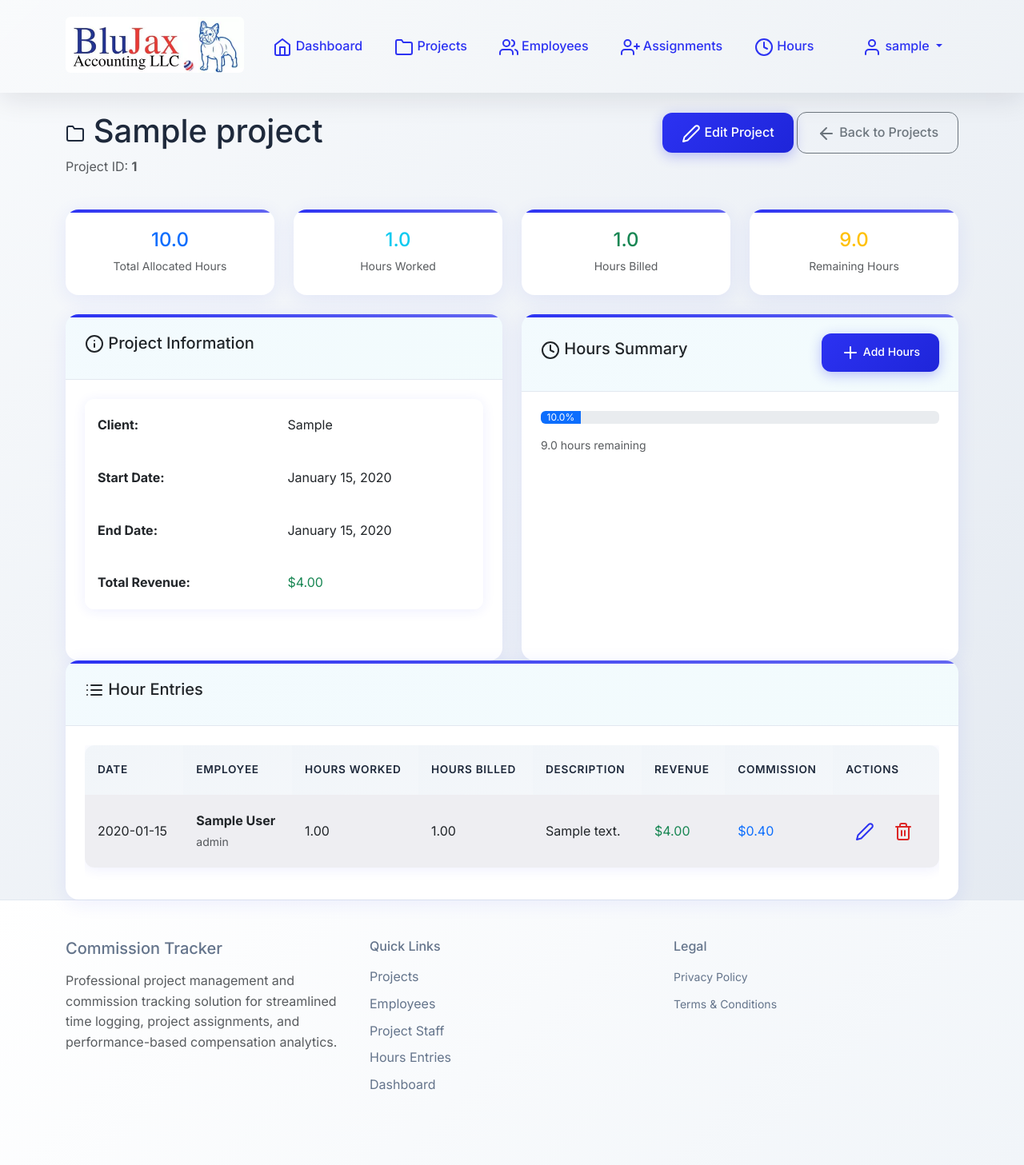
After one commit to Janus-Solutions-Group/commission-tracker, a Flask app: page /projects/1 in a window 1280 px wide. The commit adds this page. Shown: the whole page at 80% size. Run offline with Flask 3, Linux system fonts and the light colour scheme; a user stored in the database is signed in; tables that the repository leaves empty hold one stand-in row (values such as "Sample post"); some libraries are stand-ins or nearby versions.

Commit message:
Enable secure user accounts with registration and login functionality
Implements user authentication using Flask-Login, Flask-JWT-Extended, and PostgreSQL.

Replit-Commit-Author: Agent
Replit-Commit-Session-Id: a317dc61-67d3-403b-9f5c-b6e8343b34e0
Replit-Commit-Screenshot-Url: https://storage.googleapis.com/screenshot-production-us-central1/c34d9a0a-48a3-4799-a5ca-79d06022d41d/a317dc61-67d3-403b-9f5c-b6e8343b34e0/tYRWW8E

```diff
--- a/pyproject.toml
+++ b/pyproject.toml
@@ -13,4 +13,6 @@ dependencies = [
     "wtforms>=3.2.1",
     "werkzeug>=3.1.3",
     "sqlalchemy>=2.0.41",
+    "flask-login>=0.6.3",
+    "flask-jwt-extended>=4.7.1",
 ]
--- a/routes.py
+++ b/routes.py
@@ -1,35 +1,103 @@
 from flask import render_template, request, redirect, url_for, flash, jsonify
+from flask_login import login_user, logout_user, current_user, login_required
+from urllib.parse import urlparse
 from app import app, db
-from models import Project, Employee, ProjectStaff, HoursEntry
-from forms import ProjectForm, EmployeeForm, ProjectStaffForm, HoursEntryForm
+from models import Project, Employee, ProjectStaff, HoursEntry, User, Company
+from forms import ProjectForm, EmployeeForm, ProjectStaffForm, HoursEntryForm, SignupForm, LoginForm
 from utils import get_paginated_query
 from sqlalchemy import func, desc
 
+# Authentication routes
+@app.route('/signup', methods=['GET', 'POST'])
+def signup():
+    if current_user.is_authenticated:
+        return redirect(url_for('index'))
+
+    form = SignupForm()
+    if form.validate_on_submit():
+        # Check if username or email already exists
+        existing_user = User.query.filter(
+            (User.username == form.username.data) | (User.email == form.email.data)
+        ).first()
+        if existing_user:
+            flash('Username or email already exists', 'error')
+            return render_template('auth/signup.html', form=form)
+
+        # Check if company already exists
+        company = Company.query.filter_by(name=form.company_name.data).first()
+        if not company:
+            company = Company(name=form.company_name.data)
+            db.session.add(company)
+            db.session.flush()  # To get company.id
+
+        # Create user
+        user = User(
+            username=form.username.data,
+            email=form.email.data,
+            company_id=company.id,
+            is_owner=True  # First user of company becomes owner
+        )
+        user.set_password(form.password.data)
+        db.session.add(user)
+        db.session.commit()
+
+        flash('Registration successful! Please log in.', 'success')
+        return redirect(url_for('login'))
+
+    return render_template('auth/signup.html', form=form)
+
+@app.route('/login', methods=['GET', 'POST'])
+def login():
+    if current_user.is_authenticated:
+        return redirect(url_for('index'))
+
+    form = LoginForm()
+    if form.validate_on_submit():
+        user = User.query.filter_by(username=form.username.data).first()
+        if user and user.check_password(form.password.data):
+            login_user(user, remember=form.remember_me.data)
+            next_page = request.args.get('next')
+            if not next_page or urlparse(next_page).netloc != '':
+                next_page = url_for('index')
+            return redirect(next_page)
+        flash('Invalid username or password', 'error')
+
+    return render_template('auth/login.html', form=form)
+
+@app.route('/logout')
+@login_required
+def logout():
+    logout_user()
+    return redirect(url_for('login'))
+
 @app.route('/')
+@login_required
 def index():
     """Dashboard with overview statistics"""
-    # Get summary statistics
-    total_projects = Project.query.count()
-    total_employees = Employee.query.count()
+    # Get summary statistics for current user's company
+    total_projects = Project.query.filter_by(company_id=current_user.company_id).count()
+    total_employees = Employee.query.filter_by(company_id=current_user.company_id).count()
 
-    # Total commission
+    # Total commission for current company
     total_commission = db.session.query(
         func.sum(HoursEntry.hours_billed * Employee.hourly_rate * Employee.commission_percentage / 100)
-    ).join(Employee).scalar() or 0
+    ).join(Employee).join(Project).filter(Project.company_id == current_user.company_id).scalar() or 0
 
-    # Total revenue
+    # Total revenue for current company
     total_revenue = db.session.query(
         func.sum(HoursEntry.hours_billed * Employee.hourly_rate)
-    ).join(Employee).scalar() or 0
+    ).join(Employee).join(Project).filter(Project.company_id == current_user.company_id).scalar() or 0
 
-    # Recent hours entries
-    recent_entries = HoursEntry.query.order_by(desc(HoursEntry.created_at)).limit(5).all()
+    # Recent hours entries for current company
+    recent_entries = HoursEntry.query.join(Project).filter(
+        Project.company_id == current_user.company_id
+    ).order_by(desc(HoursEntry.created_at)).limit(5).all()
 
-    # Top performers by commission
+    # Top performers by commission for current company
     top_performers = db.session.query(
         Employee,
         func.sum(HoursEntry.hours_billed * Employee.hourly_rate * Employee.commission_percentage / 100).label('total_commission')
-    ).join(HoursEntry).group_by(Employee.id).order_by(desc('total_commission')).limit(5).all()
+    ).join(HoursEntry).filter(Employee.company_id == current_user.company_id).group_by(Employee.id).order_by(desc('total_commission')).limit(5).all()
 
     return render_template('index.html',
                          total_projects=total_projects,
@@ -40,10 +108,11 @@ def index():
                          top_performers=top_performers)
 
 @app.route('/dashboard')
+@login_required
 def dashboard():
     """Detailed dashboard with commission calculations and analytics"""
 
-    # Employee commission summary
+    # Employee commission summary for current company
     employee_stats = db.session.query(
         Employee,
         func.coalesce(func.sum(HoursEntry.hours_worked), 0).label('total_worked'),
@@ -54,9 +123,9 @@ def dashboard():
         func.coalesce(
             func.sum(HoursEntry.hours_billed * Employee.hourly_rate), 0
         ).label('total_revenue')
-    ).outerjoin(HoursEntry).group_by(Employee.id).all()
+    ).filter(Employee.company_id == current_user.company_id).outerjoin(HoursEntry).group_by(Employee.id).all()
 
-    # Project summary
+    # Project summary for current company
     project_stats = db.session.query(
         Project,
         func.coalesce(func.sum(HoursEntry.hours_worked), 0).label('total_worked'),
@@ -64,20 +133,25 @@ def dashboard():
         func.coalesce(
             func.sum(HoursEntry.hours_billed * Employee.hourly_rate), 0
         ).label('total_revenue')
-    ).outerjoin(HoursEntry).outerjoin(Employee).group_by(Project.id).all()
+    ).filter(Project.company_id == current_user.company_id).outerjoin(HoursEntry).outerjoin(Employee).group_by(Project.id).all()
 
     return render_template('dashboard.html',
                            employee_stats=employee_stats,
                            project_stats=project_stats)
 # Projects routes
 @app.route('/projects')
+@login_required
 def projects_list():
     page = request.args.get('page', 1, type=int)
     per_page = 10
-    projects = get_paginated_query(Project.query.order_by(Project.name), page, per_page)
+    projects = get_paginated_query(
+        Project.query.filter_by(company_id=current_user.company_id).order_by(Project.name),
+        page, per_page
+    )
     return render_template('projects/list.html', projects=projects)
 
 @app.route('/projects/new', methods=['GET', 'POST'])
+@login_required
 def projects_new():
     form = ProjectForm()
     if form.validate_on_submit():
@@ -85,7 +159,9 @@ def projects_new():
             name=form.name.data,
             client=form.client.data,
             start_date=form.start_date.data,
-            end_date=form.end_date.data
+            end_date=form.end_date.data,
+            total_allocated_hours=form.total_allocated_hours.data,
+            company_id=current_user.company_id
         )
         db.session.add(project)
         db.session.commit()
@@ -94,8 +170,9 @@ def projects_new():
     return render_template('projects/form.html', form=form, title='New Project')
 
 @app.route('/projects/<int:id>/edit', methods=['GET', 'POST'])
+@login_required
 def projects_edit(id):
-    project = Project.query.get_or_404(id)
+    project = Project.query.filter_by(id=id, company_id=current_user.company_id).first_or_404()
     form = ProjectForm(obj=project)
     if form.validate_on_submit():
         form.populate_obj(project)
@@ -105,22 +182,40 @@ def projects_edit(id):
     return render_template('projects/form.html', form=form, title='Edit Project', project=project)
 
 @app.route('/projects/<int:id>/delete', methods=['POST'])
+@login_required
 def projects_delete(id):
-    project = Project.query.get_or_404(id)
+    project = Project.query.filter_by(id=id, company_id=current_user.company_id).first_or_404()
     db.session.delete(project)
     db.session.commit()
     flash('Project deleted successfully!', 'success')
     return redirect(url_for('projects_list'))
 
+@app.route('/projects/<int:id>')
+@login_required
+def projects_detail(id):
+    project = Project.query.filter_by(id=id, company_id=current_user.company_id).first_or_404()
+
+    # Get all hour entries for this project
+    hour_entries = HoursEntry.query.filter_by(project_id=project.id).order_by(
+        HoursEntry.date.desc(), HoursEntry.created_at.desc()
+    ).all()
+
+    return render_template('projects/detail.html', project=project, hour_entries=hour_entries)
+
 # Employees routes
 @app.route('/employees')
+@login_required
 def employees_list():
     page = request.args.get('page', 1, type=int)
     per_page = 10
-    employees = get_paginated_query(Employee.query.order_by(Employee.name), page, per_page)
+    employees = get_paginated_query(
+        Employee.query.filter_by(company_id=current_user.company_id).order_by(Employee.name),
+        page, per_page
+    )
     return render_template('employees/list.html', employees=employees)
 
 @app.route('/employees/new', methods=['GET', 'POST'])
+@login_required
 def employees_new():
     form = EmployeeForm()
     if form.validate_on_submit():
@@ -128,7 +223,8 @@ def employees_new():
             name=form.name.data,
             role=form.role.data,
             hourly_rate=form.hourly_rate.data,
-            commission_percentage=form.commission_percentage.data
+            commission_percentage=form.commission_percentage.data,
+            company_id=current_user.company_id
         )
         db.session.add(employee)
         db.session.commit()
@@ -137,8 +233,9 @@ def employees_new():
     return render_template('employees/form.html', form=form, title='New Employee')
 
 @app.route('/employees/<int:id>/edit', methods=['GET', 'POST'])
+@login_required
 def employees_edit(id):
-    employee = Employee.query.get_or_404(id)
+    employee = Employee.query.filter_by(id=id, company_id=current_user.company_id).first_or_404()
     form = EmployeeForm(obj=employee)
     if form.validate_on_submit():
         form.populate_obj(employee)
@@ -148,8 +245,9 @@ def employees_edit(id):
     return render_template('employees/form.html', form=form, title='Edit Employee', employee=employee)
 
 @app.route('/employees/<int:id>/delete', methods=['POST'])
+@login_required
 def employees_delete(id):
-    employee = Employee.query.get_or_404(id)
+    employee = Employee.query.filter_by(id=id, company_id=current_user.company_id).first_or_404()
     db.session.delete(employee)
     db.session.commit()
     flash('Employee deleted successfully!', 'success')
@@ -157,13 +255,18 @@ def employees_delete(id):
 
 # Project Staff routes
 @app.route('/project-staff')
+@login_required
 def project_staff_list():
     page = request.args.get('page', 1, type=int)
     per_page = 10
-    project_staff = get_paginated_query(ProjectStaff.query.order_by(ProjectStaff.created_at.desc()), page, per_page)
+    project_staff = get_paginated_query(
+        ProjectStaff.query.join(Project).filter(Project.company_id == current_user.company_id).order_by(ProjectStaff.created_at.desc()),
+        page, per_page
+    )
     return render_template('project_staff/list.html', project_staff=project_staff)
 
 @app.route('/project-staff/new', methods=['GET', 'POST'])
+@login_required
 def project_staff_new():
     form = ProjectStaffForm()
     if form.validate_on_submit():
@@ -179,8 +282,12 @@ def project_staff_new():
     return render_template('project_staff/form.html', form=form, title='Assign Employee to Project')
 
 @app.route('/project-staff/<int:id>/edit', methods=['GET', 'POST'])
+@login_required
 def project_staff_edit(id):
-    project_staff = ProjectStaff.query.get_or_404(id)
+    project_staff = ProjectStaff.query.join(Project).filter(
+        ProjectStaff.id == id,
+        Project.company_id == current_user.company_id
+    ).first_or_404()
     form = ProjectStaffForm(obj=project_staff)
     if form.validate_on_submit():
         form.populate_obj(project_staff)
@@ -190,8 +297,12 @@ def project_staff_edit(id):
     return render_template('project_staff/form.html', form=form, title='Edit Project Assignment', project_staff=project_staff)
 
 @app.route('/project-staff/<int:id>/delete', methods=['POST'])
+@login_required
 def project_staff_delete(id):
-    project_staff = ProjectStaff.query.get_or_404(id)
+    project_staff = ProjectStaff.query.join(Project).filter(
+        ProjectStaff.id == id,
+        Project.company_id == current_user.company_id
+    ).first_or_404()
     db.session.delete(project_staff)
     db.session.commit()
     flash('Project assignment removed successfully!', 'success')
@@ -199,13 +310,18 @@ def project_staff_delete(id):
 
 # Hours Entry routes
 @app.route('/hours')
+@login_required
 def hours_list():
     page = request.args.get('page', 1, type=int)
     per_page = 10
-    hours = get_paginated_query(HoursEntry.query.order_by(HoursEntry.date.desc()), page, per_page)
+    hours = get_paginated_query(
+        HoursEntry.query.join(Project).filter(Project.company_id == current_user.company_id).order_by(HoursEntry.date.desc()),
+        page, per_page
+    )
     return render_template('hours/list.html', hours=hours)
 
 @app.route('/hours/new', methods=['GET', 'POST'])
+@login_required
 def hours_new():
     form = HoursEntryForm()
     if form.validate_on_submit():
@@ -224,8 +340,12 @@ def hours_new():
     return render_template('hours/form.html', form=form, title='New Hours Entry')
 
 @app.route('/hours/<int:id>/edit', methods=['GET', 'POST'])
+@login_required
 def hours_edit(id):
-    hours_entry = HoursEntry.query.get_or_404(id)
+    hours_entry = HoursEntry.query.join(Project).filter(
+        HoursEntry.id == id,
+        Project.company_id == current_user.company_id
+    ).first_or_404()
     form = HoursEntryForm(obj=hours_entry)
     if form.validate_on_submit():
         form.populate_obj(hours_entry)
@@ -235,8 +355,12 @@ def hours_edit(id):
     return render_template('hours/form.html', form=form, title='Edit Hours Entry', hours_entry=hours_entry)
 
 @app.route('/hours/<int:id>/delete', methods=['POST'])
+@login_required
 def hours_delete(id):
-    hours_entry = HoursEntry.query.get_or_404(id)
+    hours_entry = HoursEntry.query.join(Project).filter(
+        HoursEntry.id == id,
+        Project.company_id == current_user.company_id
+    ).first_or_404()
     db.session.delete(hours_entry)
     db.session.commit()
     flash('Hours entry deleted successfully!', 'success')
--- a/templates/base.html
+++ b/templates/base.html
@@ -597,6 +597,7 @@
                 <span class="navbar-toggler-icon"></span>
             </button>
             <div class="collapse navbar-collapse" id="navbarNav">
+                {% if current_user.is_authenticated %}
                 <ul class="navbar-nav me-auto">
                     <li class="nav-item">
                         <a class="nav-link" href="{{ url_for('dashboard') }}">
@@ -624,6 +625,34 @@
                         </a>
                     </li>
                 </ul>
+                <ul class="navbar-nav">
+                    <li class="nav-item dropdown">
+                        <a class="nav-link dropdown-toggle" href="#" id="userDropdown" role="button" data-bs-toggle="dropdown">
+                            <i data-feather="user"></i> {{ current_user.username }}
+                        </a>
+                        <ul class="dropdown-menu">
+                            <li><span class="dropdown-item-text">{{ current_user.company.name }}</span></li>
+                            <li><hr class="dropdown-divider"></li>
+                            <li><a class="dropdown-item" href="{{ url_for('logout') }}">
+                                <i data-feather="log-out"></i> Logout
+                            </a></li>
+                        </ul>
+                    </li>
+                </ul>
+                {% else %}
+                <ul class="navbar-nav ms-auto">
+                    <li class="nav-item">
+                        <a class="nav-link" href="{{ url_for('login') }}">
+                            <i data-feather="log-in"></i> Login
+                        </a>
+                    </li>
+                    <li class="nav-item">
+                        <a class="nav-link" href="{{ url_for('signup') }}">
+                            <i data-feather="user-plus"></i> Sign Up
+                        </a>
+                    </li>
+                </ul>
+                {% endif %}
             </div>
         </div>
     </nav>
--- /dev/null
+++ b/templates/projects/detail.html
@@ -0,0 +1,196 @@
+{% extends "base.html" %}
+
+{% block title %}{{ project.name }} - Commission Tracker{% endblock %}
+
+{% block content %}
+<div class="row mb-4">
+    <div class="col">
+        <h1>
+            <i data-feather="folder"></i>
+            {{ project.name }}
+        </h1>
+        <p class="text-muted">Project ID: <strong>{{ project.project_id }}</strong></p>
+    </div>
+    <div class="col-auto">
+        <a href="{{ url_for('projects_edit', id=project.id) }}" class="btn btn-primary">
+            <i data-feather="edit-2"></i> Edit Project
+        </a>
+        <a href="{{ url_for('projects_list') }}" class="btn btn-outline-secondary">
+            <i data-feather="arrow-left"></i> Back to Projects
+        </a>
+    </div>
+</div>
+
+<div class="row mb-4">
+    <div class="col-md-3">
+        <div class="card">
+            <div class="card-body text-center">
+                <h4 class="text-primary">{{ "%.1f"|format(project.total_allocated_hours) }}</h4>
+                <small class="text-muted">Total Allocated Hours</small>
+            </div>
+        </div>
+    </div>
+    <div class="col-md-3">
+        <div class="card">
+            <div class="card-body text-center">
+                <h4 class="text-info">{{ "%.1f"|format(project.total_hours_worked) }}</h4>
+                <small class="text-muted">Hours Worked</small>
+            </div>
+        </div>
+    </div>
+    <div class="col-md-3">
+        <div class="card">
+            <div class="card-body text-center">
+                <h4 class="text-success">{{ "%.1f"|format(project.total_hours_billed) }}</h4>
+                <small class="text-muted">Hours Billed</small>
+            </div>
+        </div>
+    </div>
+    <div class="col-md-3">
+        <div class="card">
+            <div class="card-body text-center">
+                <h4 class="{% if project.remaining_hours < 0 %}text-danger{% else %}text-warning{% endif %}">
+                    {{ "%.1f"|format(project.remaining_hours) }}
+                </h4>
+                <small class="text-muted">Remaining Hours</small>
+            </div>
+        </div>
+    </div>
+</div>
+
+<div class="row">
+    <div class="col-md-6">
+        <div class="card mb-4">
+            <div class="card-header">
+                <h5><i data-feather="info"></i> Project Information</h5>
+            </div>
+            <div class="card-body">
+                <table class="table table-borderless">
+                    <tr>
+                        <td><strong>Client:</strong></td>
+                        <td>{{ project.client }}</td>
+                    </tr>
+                    <tr>
+                        <td><strong>Start Date:</strong></td>
+                        <td>{{ project.start_date.strftime('%B %d, %Y') }}</td>
+                    </tr>
+                    <tr>
+                        <td><strong>End Date:</strong></td>
+                        <td>
+                            {% if project.end_date %}
+                                {{ project.end_date.strftime('%B %d, %Y') }}
+                            {% else %}
+                                <span class="badge bg-success">Active</span>
+                            {% endif %}
+                        </td>
+                    </tr>
+                    <tr>
+                        <td><strong>Total Revenue:</strong></td>
+                        <td class="text-success">${{ "%.2f"|format(project.total_revenue) }}</td>
+                    </tr>
+                </table>
+            </div>
+        </div>
+    </div>
+    <div class="col-md-6">
+        <div class="card mb-4">
+            <div class="card-header d-flex justify-content-between align-items-center">
+                <h5><i data-feather="clock"></i> Hours Summary</h5>
+                <a href="{{ url_for('hours_new') }}" class="btn btn-sm btn-primary">
+                    <i data-feather="plus"></i> Add Hours
+                </a>
+            </div>
+            <div class="card-body">
+                <div class="progress mb-3">
+                    {% set progress_percentage = (project.total_hours_worked / project.total_allocated_hours * 100) if project.total_allocated_hours > 0 else 0 %}
+                    <div class="progress-bar bg-primary" role="progressbar"
+                         style="width: {{ [progress_percentage, 100] | min }}%"
+                         aria-valuenow="{{ progress_percentage }}"
+                         aria-valuemin="0"
+                         aria-valuemax="100">
+                        {{ "%.1f"|format(progress_percentage) }}%
+                    </div>
+                </div>
+                <p class="text-muted small">
+                    {% if project.remaining_hours >= 0 %}
+                        {{ "%.1f"|format(project.remaining_hours) }} hours remaining
+                    {% else %}
+                        <span class="text-danger">{{ "%.1f"|format(-project.remaining_hours) }} hours over budget</span>
+                    {% endif %}
+                </p>
+            </div>
+        </div>
+    </div>
+</div>
+
+<div class="card">
+    <div class="card-header">
+        <h5><i data-feather="list"></i> Hour Entries</h5>
+    </div>
+    <div class="card-body">
+        {% if hour_entries %}
+            <div class="table-responsive">
+                <table class="table table-striped">
+                    <thead>
+                        <tr>
+                            <th>Date</th>
+                            <th>Employee</th>
+                            <th>Hours Worked</th>
+                            <th>Hours Billed</th>
+                            <th>Description</th>
+                            <th>Revenue</th>
+                            <th>Commission</th>
+                            <th>Actions</th>
+                        </tr>
+                    </thead>
+                    <tbody>
+                        {% for entry in hour_entries %}
+                        <tr>
+                            <td>{{ entry.date.strftime('%Y-%m-%d') }}</td>
+                            <td>
+                                <strong>{{ entry.employee.name }}</strong>
+                                <br>
+                                <small class="text-muted">{{ entry.employee.role }}</small>
+                            </td>
+                            <td>{{ "%.2f"|format(entry.hours_worked) }}</td>
+                            <td>{{ "%.2f"|format(entry.hours_billed) }}</td>
+                            <td>
+                                {% if entry.description %}
+                                    {{ entry.description[:50] }}{% if entry.description|length > 50 %}...{% endif %}
+                                {% else %}
+                                    <span class="text-muted">No description</span>
+                                {% endif %}
+                            </td>
+                            <td class="text-success">${{ "%.2f"|format(entry.revenue_generated) }}</td>
+                            <td class="text-primary">${{ "%.2f"|format(entry.commission_earned) }}</td>
+                            <td>
+                                <div class="btn-group btn-group-sm">
+                                    <a href="{{ url_for('hours_edit', id=entry.id) }}" class="btn btn-outline-secondary">
+                                        <i data-feather="edit-2"></i>
+                                    </a>
+                                    <form method="POST" action="{{ url_for('hours_delete', id=entry.id) }}" class="d-inline"
+                                          onsubmit="return confirm('Are you sure you want to delete this hour entry?')">
+                                        <button type="submit" class="btn btn-outline-danger">
+                                            <i data-feather="trash-2"></i>
+                                        </button>
+                                    </form>
+                                </div>
+                            </td>
+                        </tr>
+                        {% endfor %}
+                    </tbody>
+                </table>
+            </div>
+        {% else %}
+            <div class="text-center py-4">
+                <i data-feather="clock" size="48" class="text-muted mb-3"></i>
+                <h5 class="text-muted">No hour entries yet</h5>
+                <p class="text-muted">Start tracking time by adding your first hour entry.</p>
+                <a href="{{ url_for('hours_new') }}" class="btn btn-primary">
+                    <i data-feather="plus"></i> Add First Entry
+                </a>
+            </div>
+        {% endif %}
+    </div>
+</div>
+{% endblock %}
```
Also changed, not shown: app.py (+17 -1 lines), forms.py (+30 -7 lines), models.py (+42 -0 lines), templates/auth/login.html (added, +51 -0 lines), templates/auth/signup.html (added, +70 -0 lines), templates/projects/form.html (+13 -0 lines), templates/projects/list.html (+17 -12 lines), 2 other files.
